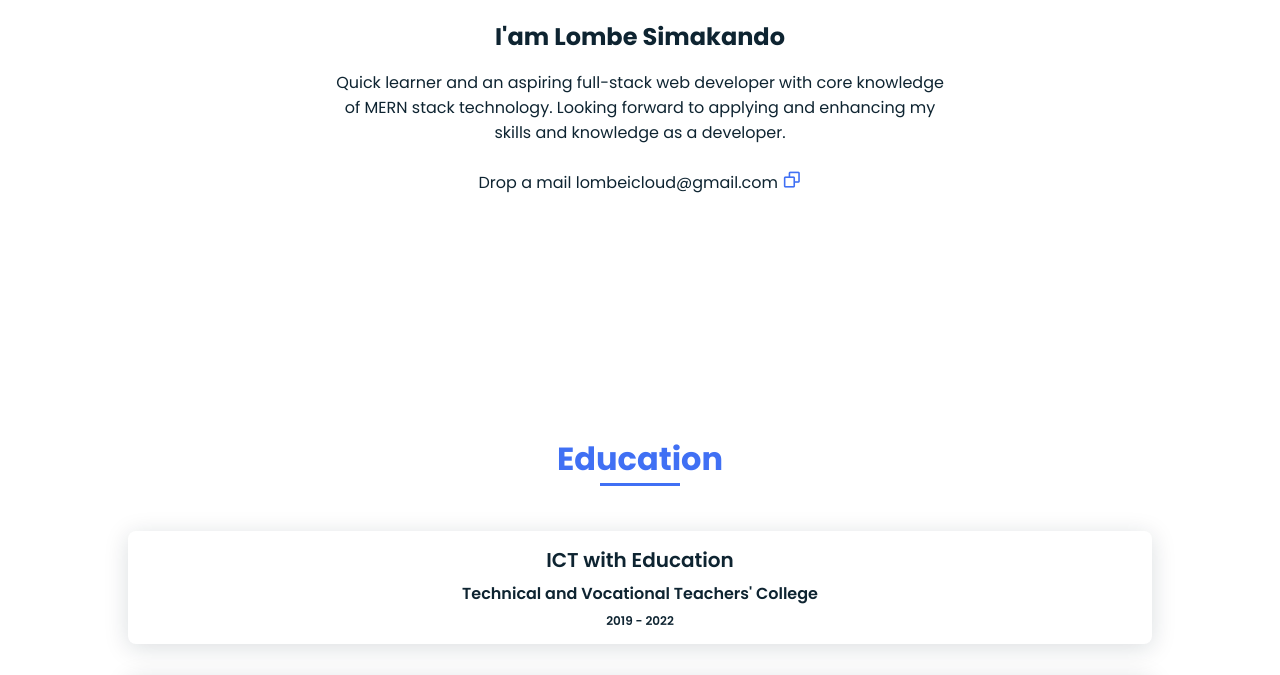
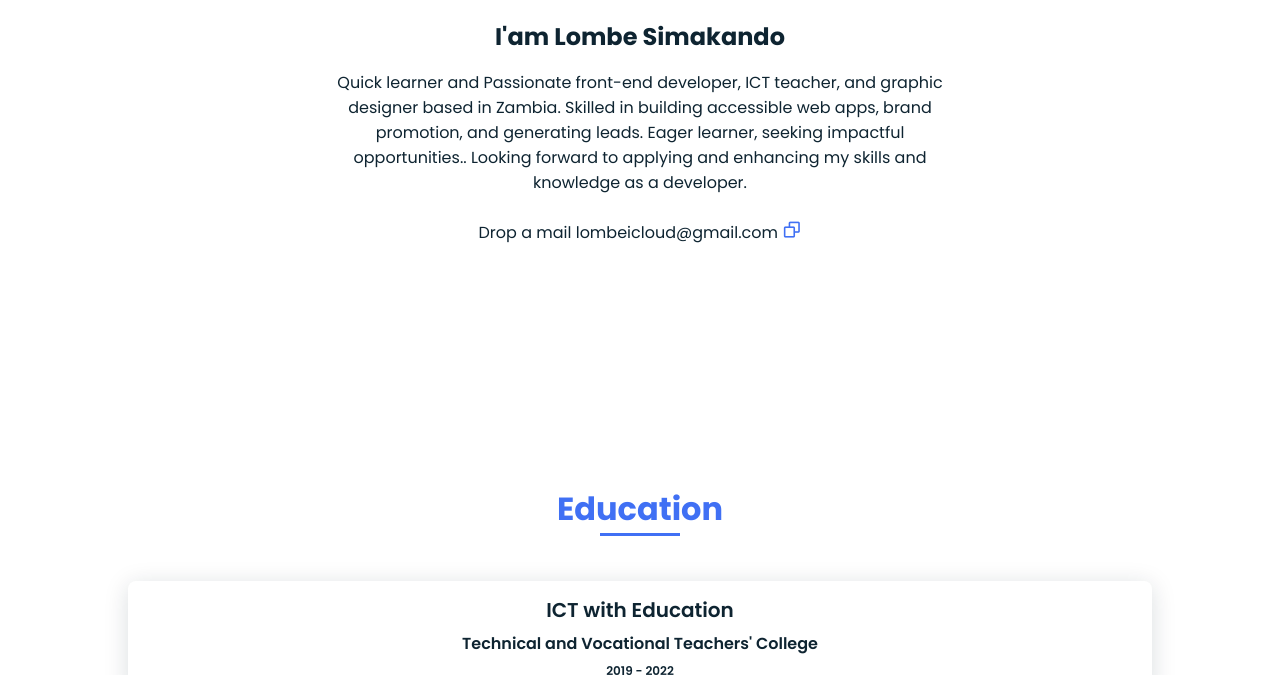
Before and after one commit to LombeDev/Portfolio-2, a plain HTML site: page index.html in a window 1280 px wide. Shown: the part 1310-1985 px from the top of the page. Drawn offline with nearby package versions, Linux system fonts and the light colour scheme.

Commit message:
Update index.html

```diff
--- a/index.html
+++ b/index.html
@@ -22,7 +22,7 @@
     <nav class="nav bd-grid">
       <div>
         <!-- &#60;&#62; -->
-        <a href="#home" class="nav-logo"><img src="./assets/img/h.png" height="70px" alt="H" /></a>
+        <a href="#home" class="nav-logo"><img src="h.png" height="70px" alt="H" /></a>
       </div>
 
       <div class="nav-menu" id="nav-menu">
@@ -92,8 +92,7 @@
         <div style="text-align: center">
           <h2 class="about-subtitle">I'am Lombe Simakando</h2>
           <p class="about-text">
-            Quick learner and an aspiring full-stack web developer with core
-            knowledge of MERN stack technology. Looking forward to applying
+            Quick learner and Passionate front-end developer, ICT teacher, and graphic designer based in Zambia. Skilled in building accessible web apps, brand promotion, and generating leads. Eager learner, seeking impactful opportunities.. Looking forward to applying
             and enhancing my skills and knowledge as a developer.
           </p>
           <br />
```
